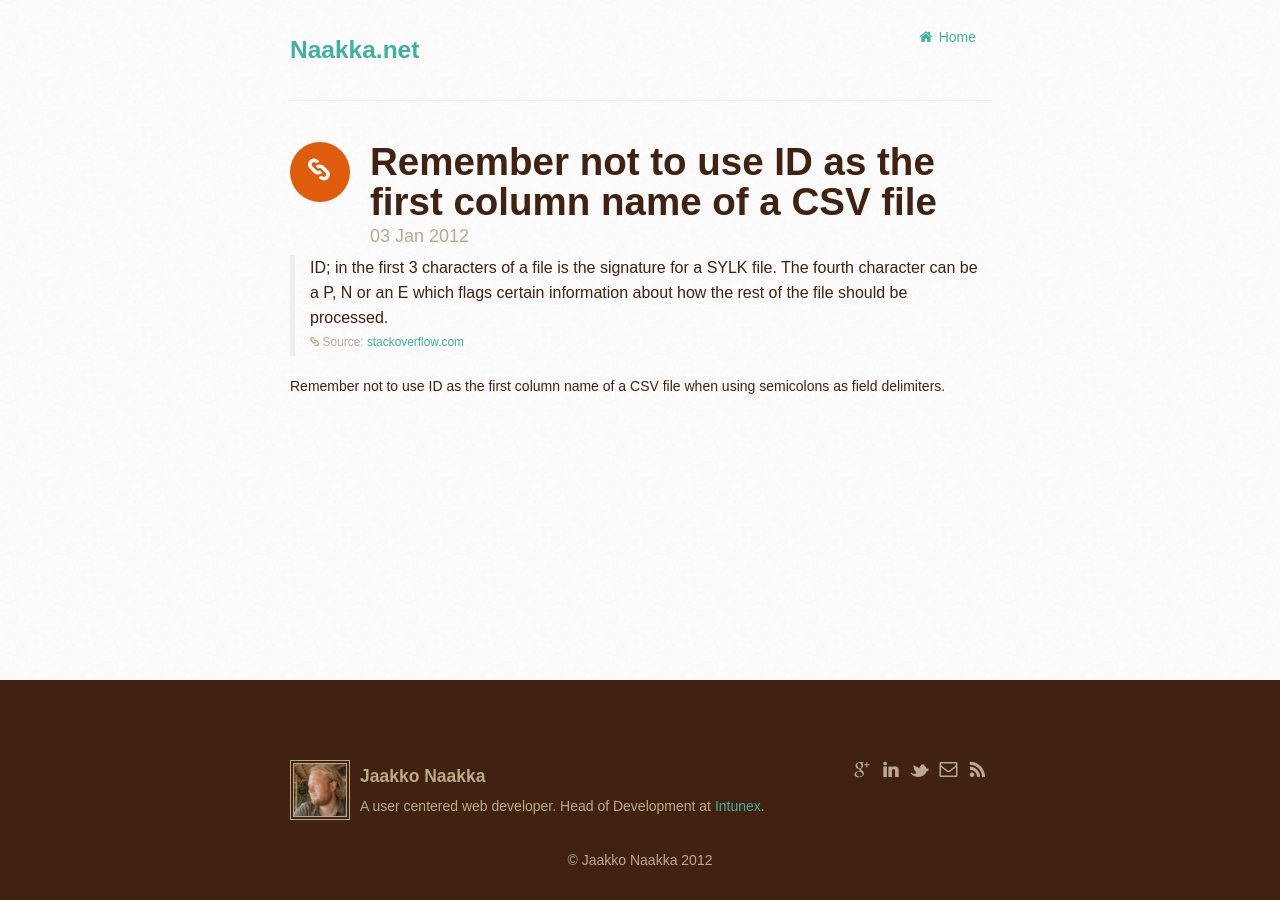
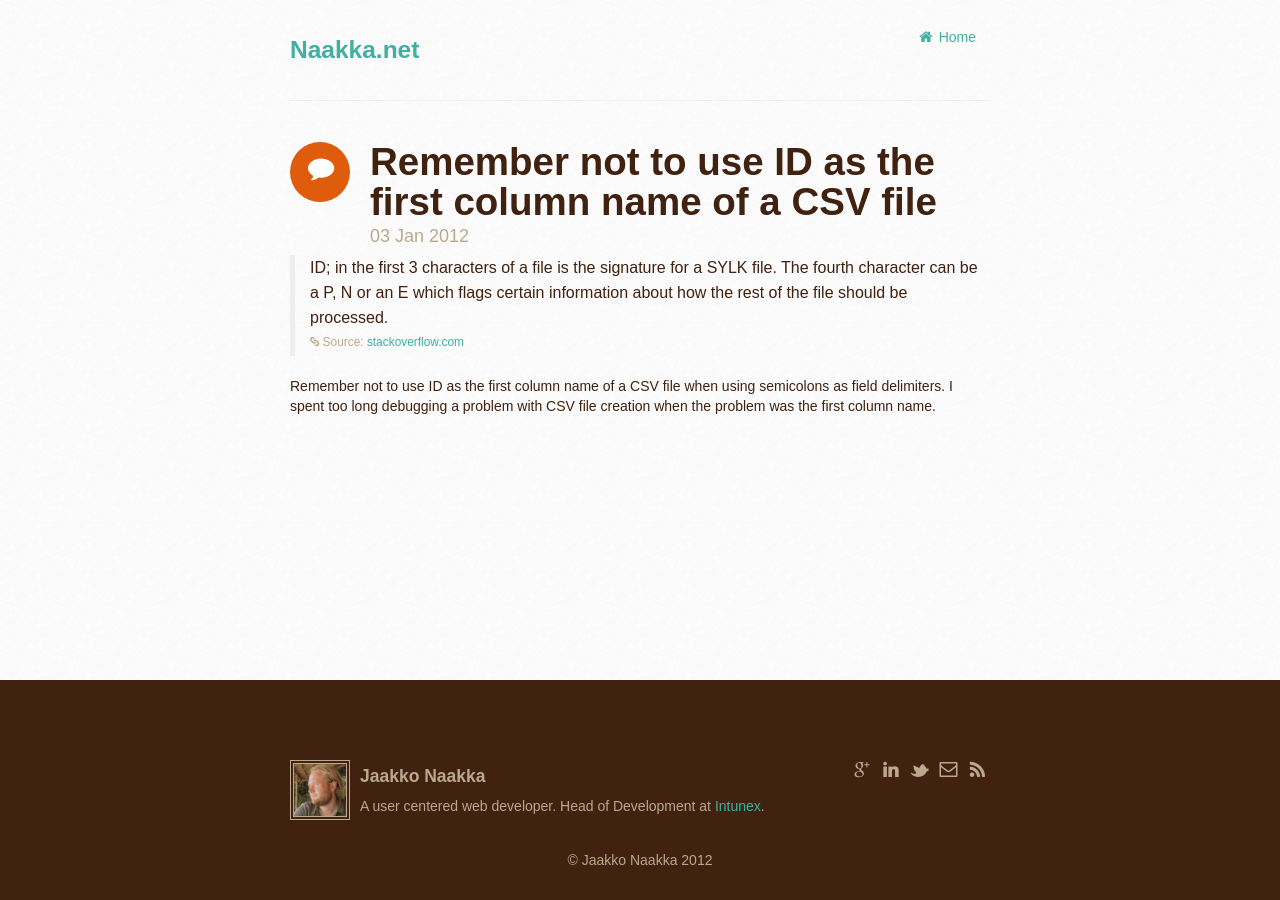
Before and after one commit to naakka/naakka.github.com, a Jekyll site: the page built from _posts/2012-01-03-do-not-use-id-as-the-first-column-name-in-csv-file.md, in a window 1280 px wide. Built offline with Jekyll 4.4.1, drawn with Linux system fonts in a browser that asks for light colours; nearby versions of some CDN libraries.

Commit message:
Updated a post.

```diff
--- a/_posts/2012-01-03-do-not-use-id-as-the-first-column-name-in-csv-file.md
+++ b/_posts/2012-01-03-do-not-use-id-as-the-first-column-name-in-csv-file.md
@@ -8,3 +8,5 @@
 ---
 
 Remember not to use ID as the first column name of a CSV file when using semicolons as field delimiters.
+I spent too long debugging a problem with CSV file creation when the problem was the first
+column name.
```
Also changed, not shown: other parts of _posts/2012-01-03-do-not-use-id-as-the-first-column-name-in-csv-file.md (+1 -1 lines).
